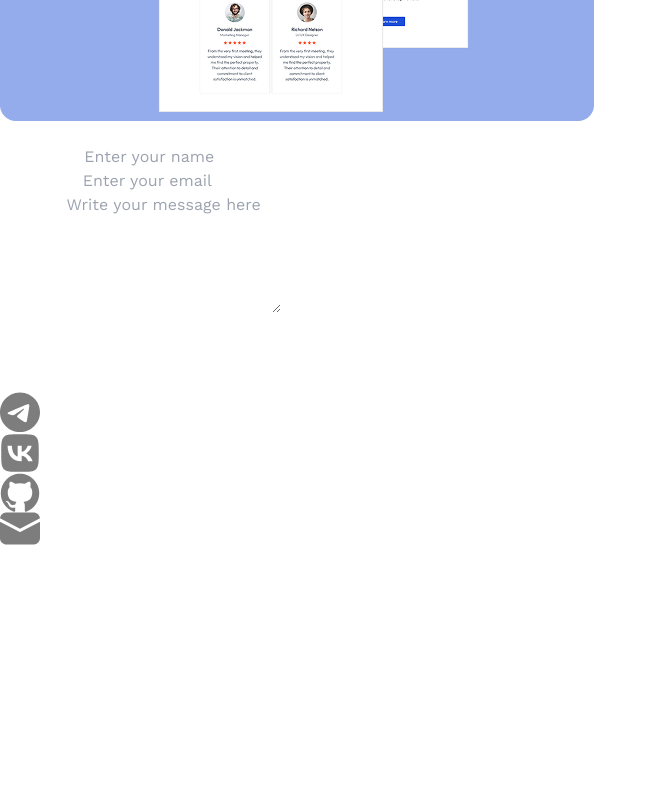
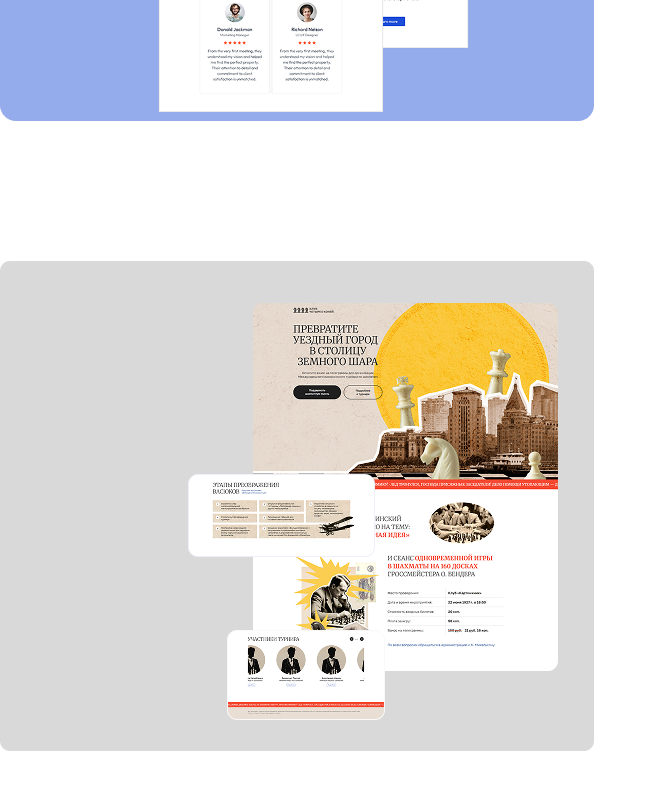
Before and after one commit to halerazxc/front-end-dev, a React (Vite) app: page / in a window 1280 px wide. Shown: the part 1380-2180 px from the top of the page, without its empty margins (0-657 px from the left). Before the commit the page ends 1949 px from the top, so only its background shows below. Built offline with nearby package versions, Linux system fonts and the light colour scheme.

Commit message:
destructure works / worsitem

```diff
--- /dev/null
+++ b/src/components/WorkItem.tsx
@@ -0,0 +1,50 @@
+import React from "react";
+import { assets } from "../assets/assets";
+
+const WorkItem = ({
+  title,
+  description,
+  type,
+  img,
+  link,
+  reverse,
+}: {
+  title: string;
+  description: string;
+  type: string;
+  img: string;
+  link: string;
+  reverse?: boolean;
+}) => {
+  return (
+    <>
+      <div
+        onClick={() => window.open(link, "_blank")}
+        className={`mt-[25px] md:mt-[50px] flex justify-center ${
+          reverse ? 'lg:justify-end lg:flex-row flex-col-reverse' : 'lg:flex-row-reverse xl:justify-end flex-col-reverse' } items-center md:items-center gap-[32px] 2xl:hover:bg-white/10 cursor-pointer transition-all rounded-2xl duration-150`}
+      >
+        <div className="max-w-xl">
+          <h1 className="mb-[16px] font-semibold text-[16px]">{title}</h1>
+          <p className="mb-[24px] font-light text-[20px] md:text-[32px]">
+            {description}
+          </p>
+          <p className="mb-[32px] font-light text-[18px]">{type}</p>
+          <button className="flex items-center border border-gray-300 px-[16px] py-[8px] rounded-full font-[300] text-[16px]">
+            View work
+            <img
+              className="ml-2"
+              width={20}
+              src={assets.arrowRight}
+              alt="arrowRight"
+            />
+          </button>
+        </div>
+        <div>
+          <img src={img} alt="" />
+        </div>
+      </div>
+    </>
+  );
+};
+
+export default WorkItem;
--- a/src/components/Works.tsx
+++ b/src/components/Works.tsx
@@ -1,6 +1,45 @@
-import WorkContent from './WorkContent'
-import WorkContentReverse from './WorkContentReverse'
-import { motion } from 'motion/react'
+import { motion } from "motion/react";
+import WorkItem from "./WorkItem";
+import { assets } from "../assets/assets";
+
+const worksData = [
+  {
+    title: "Bank Project Website",
+    description:
+      "A modern and secure interface for online banking with responsive layout, smooth animation and an emphasis on user experience.",
+    type: "Frontend website development",
+    img: assets.bank,
+    link: "https://project-bank-chi.vercel.app/",
+    reverse: false,
+  },
+  {
+    title: "Hotels Project Website",
+    description:
+      "Development of a hotel booking website with convenient search, customer reviews and adaptation to all devices.",
+    type: "Frontend website development",
+    img: assets.hotel,
+    link: "https://real-estate-rho-mauve.vercel.app/",
+    reverse: true,
+  },
+  {
+    title: "Cheese Project Website",
+    description:
+      "A landing page for cheese products with responsive layout, clean typography, and smooth animations. Built from scratch based on the design mockup and optimized for fast loading.",
+    type: "Frontend website development",
+    img: assets.cheese,
+    link: "https://halerazxc.github.io/chees-html/",
+    reverse: false,
+  },
+  {
+    title: "2D Game Project Website",
+    description:
+      "A 2D game featuring modern design, interactive elements, and smooth transitions. Fully optimized for mobile devices and cross-browser compatibility.",
+    type: "Frontend website development",
+    img: assets.game,
+    link: "https://halerazxc.github.io/Elemental_-2D-MMORPG/domendomen/",
+    reverse: true,
+  },
+];
 
 const Works = () => {
   return (
@@ -8,15 +47,20 @@
       <motion.div
         initial={{ opacity: 0, scale: 0.95, y: 50 }}
         whileInView={{ opacity: 1, scale: 1, y: 0 }}
-        transition={{ duration: 0.8, ease: 'easeOut' }}
-        viewport={{ once: true, amount: 0.4}}
-        className='container mx-auto mt-[40px] lg:py-[34px] py-4 px-6 lg:px-[112px]'>
-        <h1 id='MyWorks' className='text-[30px] md:text-[40px] text-white font-extralight '><span className='text-gray-500'>Selected</span> Works</h1>
-        <WorkContent />
-        <WorkContentReverse />
-      </motion.div >
+        className="container mx-auto mt-[40px] lg:py-[34px] py-4 px-6 lg:px-[112px]"
+      >
+        <h1
+          id="MyWorks"
+          className="text-[30px] md:text-[40px] text-white font-extralight "
+        >
+          <span className="text-gray-500">Selected</span> Works
+        </h1>
+        {worksData.map((works, index) => (
+          <WorkItem key={index} {...works} />
+        ))}
+      </motion.div>
     </>
-  )
-}
+  );
+};
 
-export default Works
+export default Works;
```
Also changed, not shown: src/App.tsx (+10 -10 lines).
